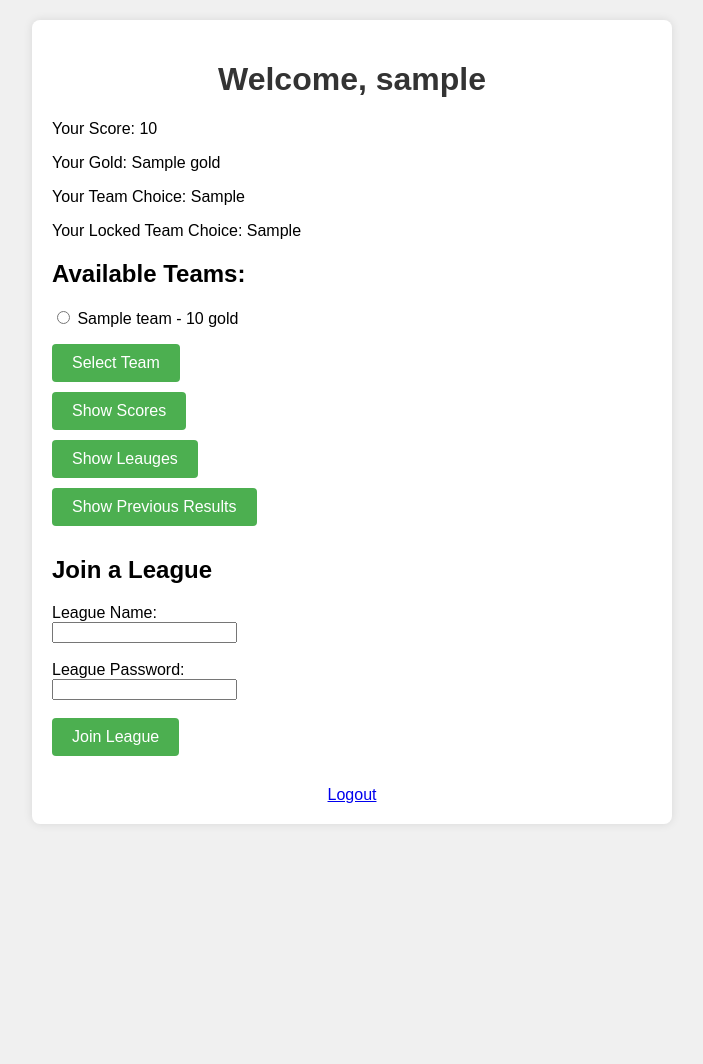
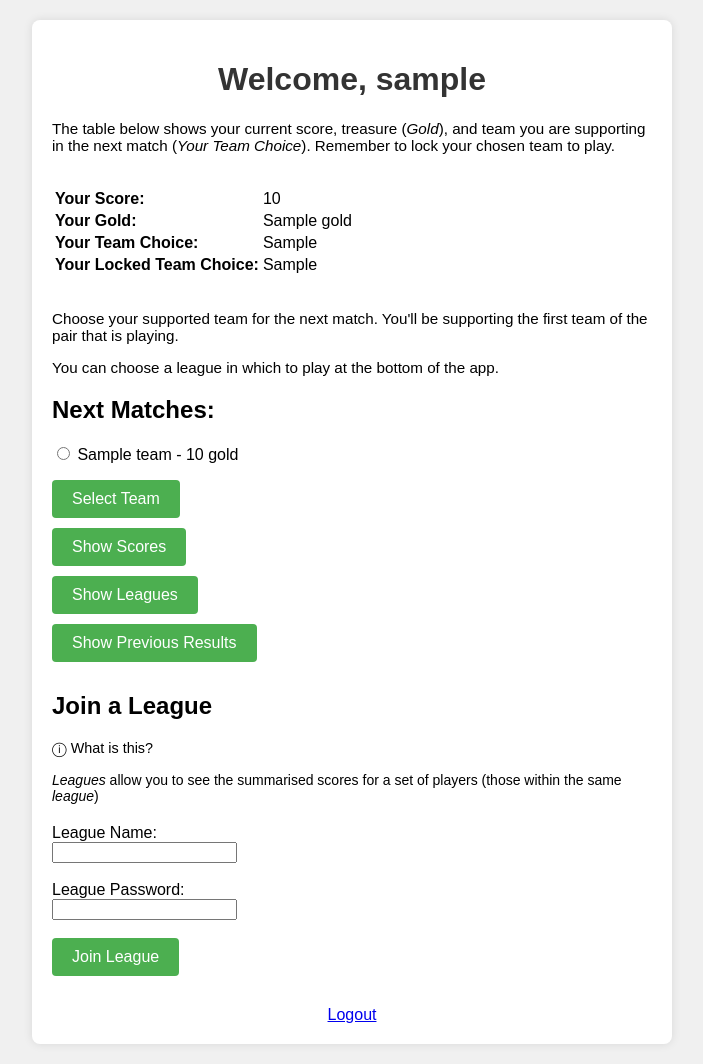
Before and after one commit to matt031291/premier_league_predictions, a Flask app: template templates/home.html in a window 1280 px wide. Shown: the whole page, without its empty margins (288-991 px from the left). Before the commit the page ends 824 px from the top, so only its background shows below. Run offline with Flask 2, Linux system fonts and the light colour scheme; the template is opened without the code that fills it: most values are stand-ins (such as "Sample title", 1, 10 or a date in 2020).

Commit message:
santi style changes

```diff
--- a/templates/home.html
+++ b/templates/home.html
@@ -66,15 +66,30 @@
 <body>
     <div class="container">
         <h1>Welcome, {{ username }}</h1>
-
-        <div class="user-info">
-            <p>Your Score: {{ score }}</p>
-            <p>Your Gold: {{ gold }}</p>
-            <p>Your Team Choice: {% if team_choice %}{{ team_choice }}{% else %}None{% endif %}</p>
-            <p>Your Locked Team Choice: {{ locked_team_choice }}</p>
-        </div>
-
-        <h2>Available Teams:</h2>
+            <p style = "font-size: 0.95em;"> The table below shows your current score, treasure (<i>Gold</i>), and team you are supporting in the next match (<i>Your Team Choice</i>). Remember to lock your chosen team to play. </p>
+    </br>
+    <table>
+        <tr>
+          <td> <span style="font-weight:bold">Your Score:</span></td>
+          <td> {{ score }} </td>
+        </tr>
+        <tr>
+          <td> <span style="font-weight:bold">Your Gold:</span></td>
+          <td> {{ gold }} </td>
+        </tr>
+        <tr>
+            <td> <span style="font-weight:bold">Your Team Choice:</span></td>
+            <td> {% if team_choice %}{{ team_choice }}{% else %}None{% endif %} </td>
+          </tr>
+          <tr>
+            <td> <span style="font-weight:bold">Your Locked Team Choice:</span></td>
+            <td> {{ locked_team_choice }} </td>
+          </tr>
+      </table>
+      </br>
+      <p style = "font-size: 0.95em;"> Choose your supported team for the next match. You'll be supporting the first team of the pair that is playing. </p>
+      <p style = "font-size: 0.95em;"> You can choose a league in which to play at the bottom of the app. </p>
+        <h2>Next Matches:</h2>
         <form action="{{ url_for('choose_team') }}" method="POST" class="teams-form">
             <ul class="teams-list">
                 {% for team, cost in teams.items() %}
@@ -94,7 +109,7 @@
         </form>
 
         <form action="{{ url_for('show_leagues', username=username) }}">
-            <input type="submit" value="Show Leauges" class="submit-btn">
+            <input type="submit" value="Show Leagues" class="submit-btn">
         </form>
 
         <form action="{{ url_for('previous_results', username=username) }}">
@@ -102,6 +117,8 @@
         </form>
 
         <h2>Join a League</h2>
+        <p style = "font-size: 0.9em;"> &#9432; What is this? </p>
+        <p style = "font-size: 0.875em;"> <i>Leagues</i> allow you to see the summarised scores for a set of players (those within the same <i>league</i>) </p>
         <form action="{{ url_for('join_league') }}" method="POST" class="teams-form">
             <label for="league_name">League Name:</label><br>
             <input type="text" id="league_name" name="league_name" required><br><br>
```
